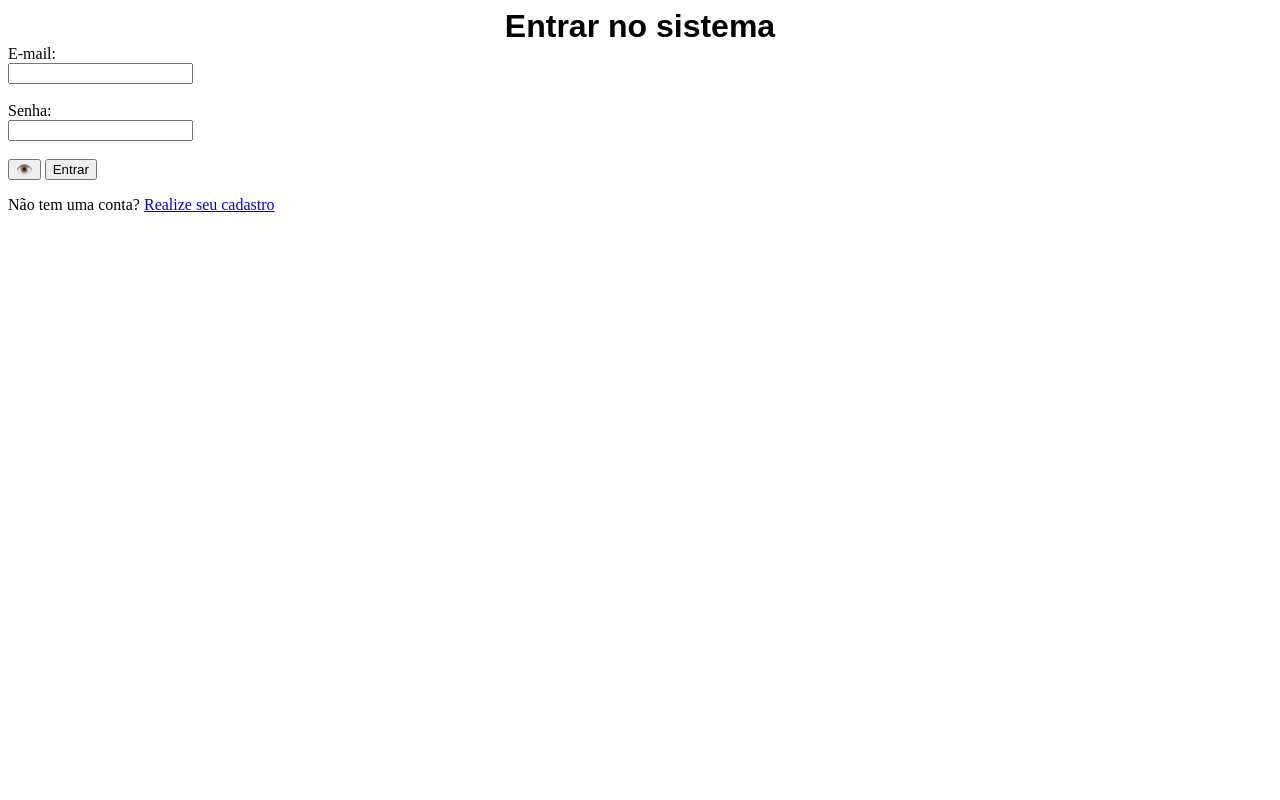
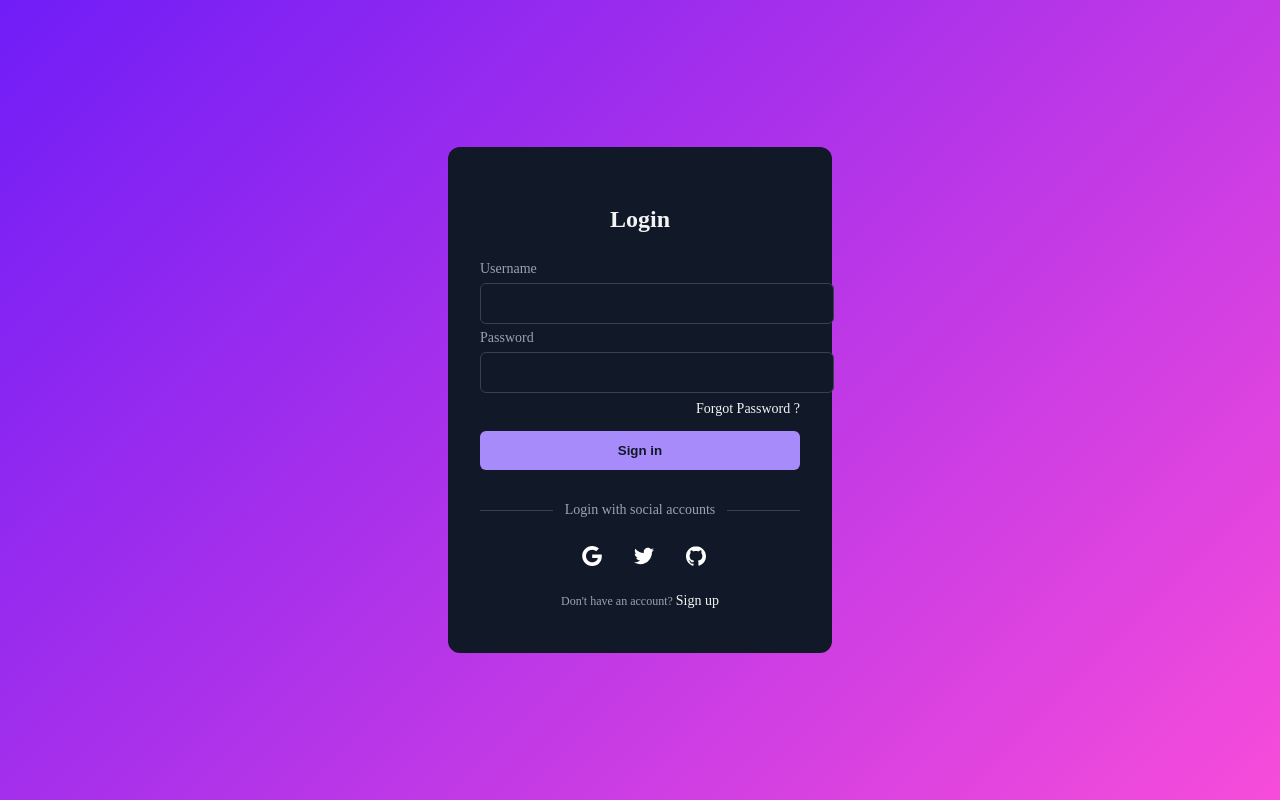
Before and after one commit to Jasti2258/controledefinanca, a Python web app: template app/templates/index.html in a window 1280 px wide. Run offline with Jinja, Linux system fonts and the light colour scheme; the template is opened without the code that fills it, so the values that code supplies are empty.

Commit message:
ajuste tela login

```diff
--- a/app/static/css/style.css
+++ b/app/static/css/style.css
@@ -1,12 +1,133 @@
-body { background-color: white
-
-}
-
-h1 {
+body {
     margin: 0;
+    padding: 0;
+    height: 100vh;
+    background: linear-gradient(135deg, #701df7, #f74cda);
     display: flex;
     justify-content: center;
     align-items: center;
-    font-family: Arial, sans-serif;
-    background-color: white
+    font-family: blenda, oleo Script;
 }
+
+
+.form-container {
+  width: 320px;
+  border-radius: 0.75rem;
+  background-color: rgba(17, 24, 39, 1);
+  padding: 2rem;
+  color: rgba(243, 244, 246, 1);
+}
+
+.title {
+  text-align: center;
+  font-size: 1.5rem;
+  line-height: 2rem;
+  font-weight: 700;
+}
+
+.form {
+  margin-top: 1.5rem;
+}
+
+.input-group {
+  margin-top: 0.25rem;
+  font-size: 0.875rem;
+  line-height: 1.25rem;
+}
+
+.input-group label {
+  display: block;
+  color: rgba(156, 163, 175, 1);
+  margin-bottom: 4px;
+}
+
+.input-group input {
+  width: 100%;
+  border-radius: 0.375rem;
+  border: 1px solid rgba(55, 65, 81, 1);
+  outline: 0;
+  background-color: rgba(17, 24, 39, 1);
+  padding: 0.75rem 1rem;
+  color: rgba(243, 244, 246, 1);
+}
+
+.input-group input:focus {
+  border-color: rgba(167, 139, 250);
+}
+
+.forgot {
+  display: flex;
+  justify-content: flex-end;
+  font-size: 0.75rem;
+  line-height: 1rem;
+  color: rgba(156, 163, 175,1);
+  margin: 8px 0 14px 0;
+}
+
+.forgot a,.signup a {
+  color: rgba(243, 244, 246, 1);
+  text-decoration: none;
+  font-size: 14px;
+}
+
+.forgot a:hover, .signup a:hover {
+  text-decoration: underline rgba(167, 139, 250, 1);
+}
+
+.sign {
+  display: block;
+  width: 100%;
+  background-color: rgba(167, 139, 250, 1);
+  padding: 0.75rem;
+  text-align: center;
+  color: rgba(17, 24, 39, 1);
+  border: none;
+  border-radius: 0.375rem;
+  font-weight: 600;
+}
+
+.social-message {
+  display: flex;
+  align-items: center;
+  padding-top: 1rem;
+}
+
+.line {
+  height: 1px;
+  flex: 1 1 0%;
+  background-color: rgba(55, 65, 81, 1);
+}
+
+.social-message .message {
+  padding-left: 0.75rem;
+  padding-right: 0.75rem;
+  font-size: 0.875rem;
+  line-height: 1.25rem;
+  color: rgba(156, 163, 175, 1);
+}
+
+.social-icons {
+  display: flex;
+  justify-content: center;
+}
+
+.social-icons .icon {
+  border-radius: 0.125rem;
+  padding: 0.75rem;
+  border: none;
+  background-color: transparent;
+  margin-left: 8px;
+}
+
+.social-icons .icon svg {
+  height: 1.25rem;
+  width: 1.25rem;
+  fill: #fff;
+}
+
+.signup {
+  text-align: center;
+  font-size: 0.75rem;
+  line-height: 1rem;
+  color: rgba(156, 163, 175, 1);
+}
--- a/app/templates/index.html
+++ b/app/templates/index.html
@@ -1,31 +1,15 @@
 <!DOCTYPE html>
 <html lang="pt-BR">
+
 	<head>
 		<meta charset="UTF-8">
+		<meta name="viewport" content="width=device-width, initial-scale=1.0">
 		<title>Login</title>
-        <style>
-          .input-senha-container {
-            position: relative;
-            width: fit-content;
-          }
-
-          .input-senha-container input {
-            padding-right: 40px; /* espaço para o botão */
-          }
-
-          .toggle-senha {
-            position: absolute;
-            right: 10px;
-            top: 50%;
-            transform: translateY(-50%);
-            background: none;
-            border: none;
-            cursor: pointer;
-          }
-        </style>
 		<link rel="stylesheet" href="../static/css/style.css">
 	</head>
+
 	<body>
+
 		{% with mensagens = get_flashed_messages() %}
 		{% if mensagens %}
 		<ul style="color: red;">
@@ -35,28 +19,50 @@
 		</ul>
 		{% endif %}
 		{% endwith %}
-    <div class="login-container">
-    <h1>Entrar no sistema</h1>
-    <form action="/login" method="POST">
-        <label for="email">E-mail:</label><br>
-        <input type="email" id="email" name="email" required><br><br>
 
-        <label for="senha">Senha:</label><br>
-        <div class="campo-senha">
-        <input type="password" id="senha" name="senha" required><br><br>
-        <button type="button" class="btn-ver-senha" onclick="toggleSenha('senha', this)">👁️</button>
+	<div class="form-container">
+		<p class="title">Login</p>
+		<form class="form">
+			<div class="input-group">
+				<label for="username">Username</label>
+				<input type="text" name="username" id="username" placeholder="">
+			</div>
+			<div class="input-group">
+				<label for="password">Password</label>
+				<input type="password" name="password" id="password" placeholder="">
+				<div class="forgot">
+					<a rel="noopener noreferrer" href="#">Forgot Password ?</a>
+				</div>
+			</div>
+			<button class="sign">Sign in</button>
+		</form>
+		<div class="social-message">
+			<div class="line"></div>
+			<p class="message">Login with social accounts</p>
+			<div class="line"></div>
+		</div>
+		<div class="social-icons">
+			<button aria-label="Log in with Google" class="icon">
+				<svg xmlns="http://www.w3.org/2000/svg" viewBox="0 0 32 32" class="w-5 h-5 fill-current">
+					<path d="M16.318 13.714v5.484h9.078c-0.37 2.354-2.745 6.901-9.078 6.901-5.458 0-9.917-4.521-9.917-10.099s4.458-10.099 9.917-10.099c3.109 0 5.193 1.318 6.38 2.464l4.339-4.182c-2.786-2.599-6.396-4.182-10.719-4.182-8.844 0-16 7.151-16 16s7.156 16 16 16c9.234 0 15.365-6.49 15.365-15.635 0-1.052-0.115-1.854-0.255-2.651z"></path>
+				</svg>
+			</button>
+			<button aria-label="Log in with Twitter" class="icon">
+				<svg xmlns="http://www.w3.org/2000/svg" viewBox="0 0 32 32" class="w-5 h-5 fill-current">
+					<path d="M31.937 6.093c-1.177 0.516-2.437 0.871-3.765 1.032 1.355-0.813 2.391-2.099 2.885-3.631-1.271 0.74-2.677 1.276-4.172 1.579-1.192-1.276-2.896-2.079-4.787-2.079-3.625 0-6.563 2.937-6.563 6.557 0 0.521 0.063 1.021 0.172 1.495-5.453-0.255-10.287-2.875-13.52-6.833-0.568 0.964-0.891 2.084-0.891 3.303 0 2.281 1.161 4.281 2.916 5.457-1.073-0.031-2.083-0.328-2.968-0.817v0.079c0 3.181 2.26 5.833 5.26 6.437-0.547 0.145-1.131 0.229-1.724 0.229-0.421 0-0.823-0.041-1.224-0.115 0.844 2.604 3.26 4.5 6.14 4.557-2.239 1.755-5.077 2.801-8.135 2.801-0.521 0-1.041-0.025-1.563-0.088 2.917 1.86 6.36 2.948 10.079 2.948 12.067 0 18.661-9.995 18.661-18.651 0-0.276 0-0.557-0.021-0.839 1.287-0.917 2.401-2.079 3.281-3.396z"></path>
+				</svg>
+			</button>
+			<button aria-label="Log in with GitHub" class="icon">
+				<svg xmlns="http://www.w3.org/2000/svg" viewBox="0 0 32 32" class="w-5 h-5 fill-current">
+					<path d="M16 0.396c-8.839 0-16 7.167-16 16 0 7.073 4.584 13.068 10.937 15.183 0.803 0.151 1.093-0.344 1.093-0.772 0-0.38-0.009-1.385-0.015-2.719-4.453 0.964-5.391-2.151-5.391-2.151-0.729-1.844-1.781-2.339-1.781-2.339-1.448-0.989 0.115-0.968 0.115-0.968 1.604 0.109 2.448 1.645 2.448 1.645 1.427 2.448 3.744 1.74 4.661 1.328 0.14-1.031 0.557-1.74 1.011-2.135-3.552-0.401-7.287-1.776-7.287-7.907 0-1.751 0.62-3.177 1.645-4.297-0.177-0.401-0.719-2.031 0.141-4.235 0 0 1.339-0.427 4.4 1.641 1.281-0.355 2.641-0.532 4-0.541 1.36 0.009 2.719 0.187 4 0.541 3.043-2.068 4.381-1.641 4.381-1.641 0.859 2.204 0.317 3.833 0.161 4.235 1.015 1.12 1.635 2.547 1.635 4.297 0 6.145-3.74 7.5-7.296 7.891 0.556 0.479 1.077 1.464 1.077 2.959 0 2.14-0.020 3.864-0.020 4.385 0 0.416 0.28 0.916 1.104 0.755 6.4-2.093 10.979-8.093 10.979-15.156 0-8.833-7.161-16-16-16z"></path>
+				</svg>
+			</button>
+		</div>
+		<p class="signup">Don't have an account?
+			<a rel="noopener noreferrer" href="#" class="">Sign up</a>
+		</p>
+	</div>
 
-        <button type="submit">Entrar</button>
-    </form>
-    <p>Não tem uma conta? <a href="{{ url_for('form_register') }}">Realize seu cadastro</a></p>
-    <script src="{{ url_for('static', filename='js/senha.js') }}"></script>
-    <script>
-      function toggleSenha() {
-        const input = document.getElementById("senha");
-        input.type = input.type === "password" ? "text" : "password";
-      }
-    </script>
+	</body>
 
-</div>
-</body>
 </html>
```
Also changed, not shown: app/static/js/senha.js (+5 -5 lines). Lines whose indentation alone changed are shown as unchanged.
